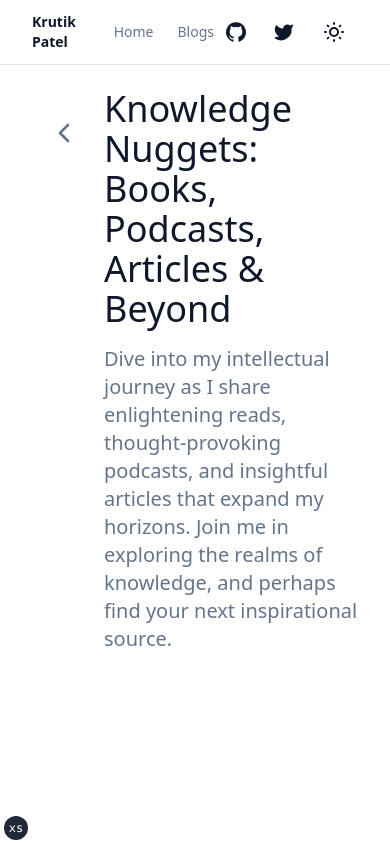
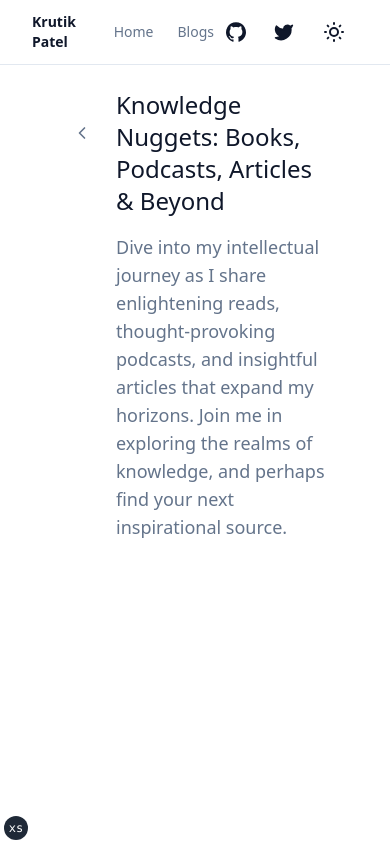
Before and after one commit to Krutik460/krutikpatel.dev, a Next.js app: page /blogs in a window 390 px wide. Built offline with nearby package versions, Linux system fonts and the light colour scheme.

Commit message:
made blog page responsive for smaller screens

```diff
--- a/app/(site)/blogs/[...slug]/page.tsx
+++ b/app/(site)/blogs/[...slug]/page.tsx
@@ -25,10 +25,10 @@ export default async function GuidePage({ params }: BlogPageProps) {
   }
 
   return (
-    <div className="container mx-auto flex max-w-5xl  flex-row py-6 lg:py-10">
+    <div className="container mx-auto flex max-w-5xl flex-row py-6 lg:py-10">
       <div className="basis-1/4 justify-center py-6 lg:py-10">
         <Link href="/blogs" className={cn(buttonVariants({ variant: "link" }))}>
-          <Icons.chevronLeft className="mr-2 h-8 w-8 text-muted-foreground hover:text-accent-foreground" />
+          <Icons.chevronLeft className="mr-2 h-5 w-5 text-muted-foreground hover:text-accent-foreground md:h-8 md:w-8" />
         </Link>
       </div>
       <div className="flex flex-col items-start gap-4 md:flex-row md:justify-between md:gap-8">
--- a/app/(site)/blogs/layout.tsx
+++ b/app/(site)/blogs/layout.tsx
@@ -10,7 +10,7 @@ interface GuidesLayoutProps {
 
 export default function GuidesLayout({ children }: GuidesLayoutProps) {
   return (
-    <div className="mx-auto max-w-5xl">
+    <div className="mx-auto max-w-5xl px-6 md:px-12">
       {children}
       <Analytics />
     </div>
--- a/app/(site)/blogs/page.tsx
+++ b/app/(site)/blogs/page.tsx
@@ -3,6 +3,7 @@ import Link from "next/link"
 import { SanityDocument } from "next-sanity"
 import { blogsQuery } from "@/sanity/lib/queries"
 import { sanityFetch } from "@/sanity/lib/sanityFetch"
+import { DocsPageHeader } from "@/components/page-header"
 
 export const metadata = {
   title: "Blogs",
@@ -14,14 +15,15 @@ export default async function BlogsPage() {
 
   return (
     <div className="py-6 lg:py-10">
-      <div className="grid gap-4 md:grid-cols-2 md:gap-6">
+      {blogs?.length ? (
+        <div className="grid gap-4 lg:grid-cols-2 lg:gap-6">
           {blogs.map((blog) => (
             <article
-            key={1}
+              key={blog._id}
               className="group relative rounded-lg border p-6 shadow-md shadow-muted transition-shadow hover:shadow-lg hover:shadow-muted"
             >
               {blog.featured && (
-              <span className="absolute right-4 top-4 rounded-full px-3 py-1 text-xs font-medium">
+                <span className="absolute right-2 top-2 rounded-full px-3 py-1 text-xs font-medium">
                   Featured
                 </span>
               )}
@@ -42,6 +44,9 @@ export default async function BlogsPage() {
             </article>
           ))}
         </div>
+      ) : (
+        <DocsPageHeader heading="No Blogs Published" text="Check back soon!" />
+      )}
     </div>
   )
 }
--- a/components/page-header.tsx
+++ b/components/page-header.tsx
@@ -14,10 +14,12 @@ export function DocsPageHeader({
   return (
     <>
       <div className={cn("space-y-4", className)} {...props}>
-        <h1 className="font-heading inline-block text-4xl lg:text-5xl">
+        <h1 className="font-heading inline-block text-2xl md:text-4xl lg:text-5xl">
           {heading}
         </h1>
-        {text && <p className="text-xl text-muted-foreground">{text}</p>}
+        {text && (
+          <p className="text-lg text-muted-foreground md:text-xl">{text}</p>
+        )}
       </div>
       <hr className="my-4" />
     </>
```
Lines whose indentation alone changed are shown as unchanged.
